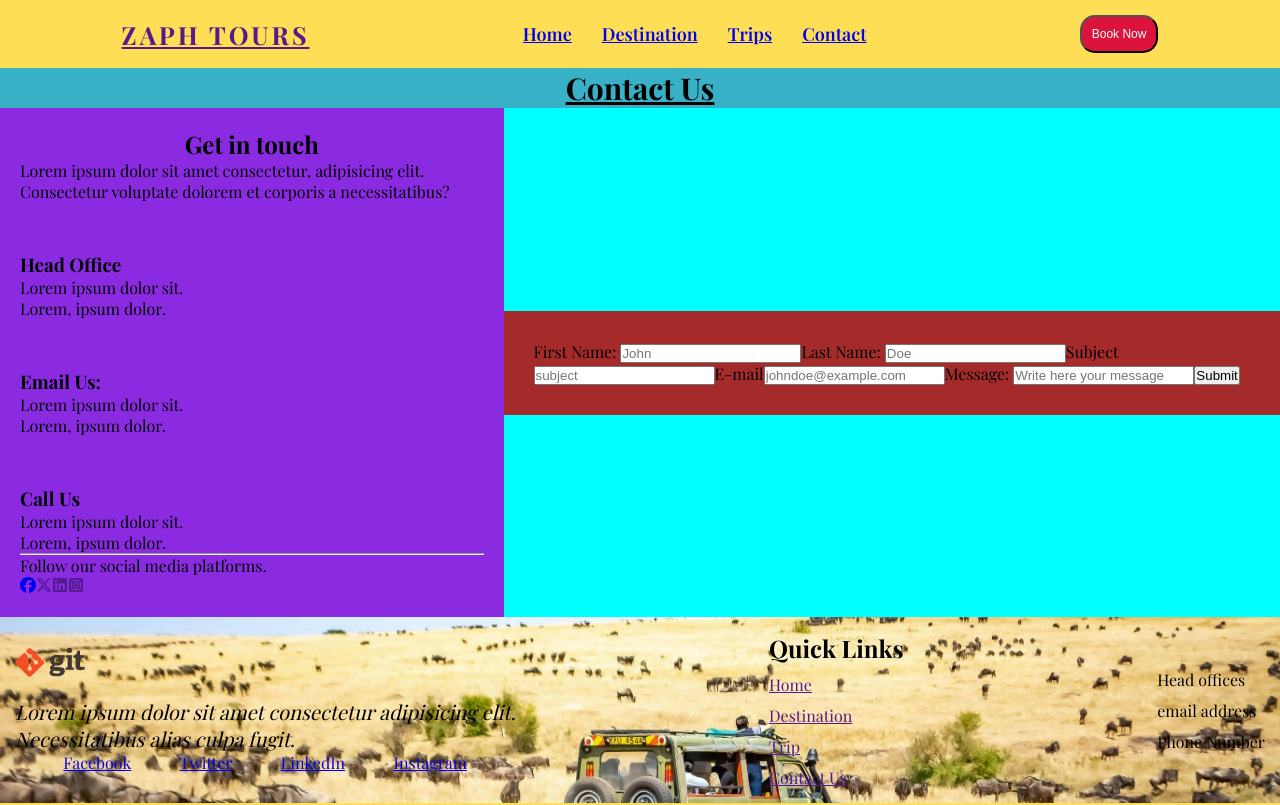
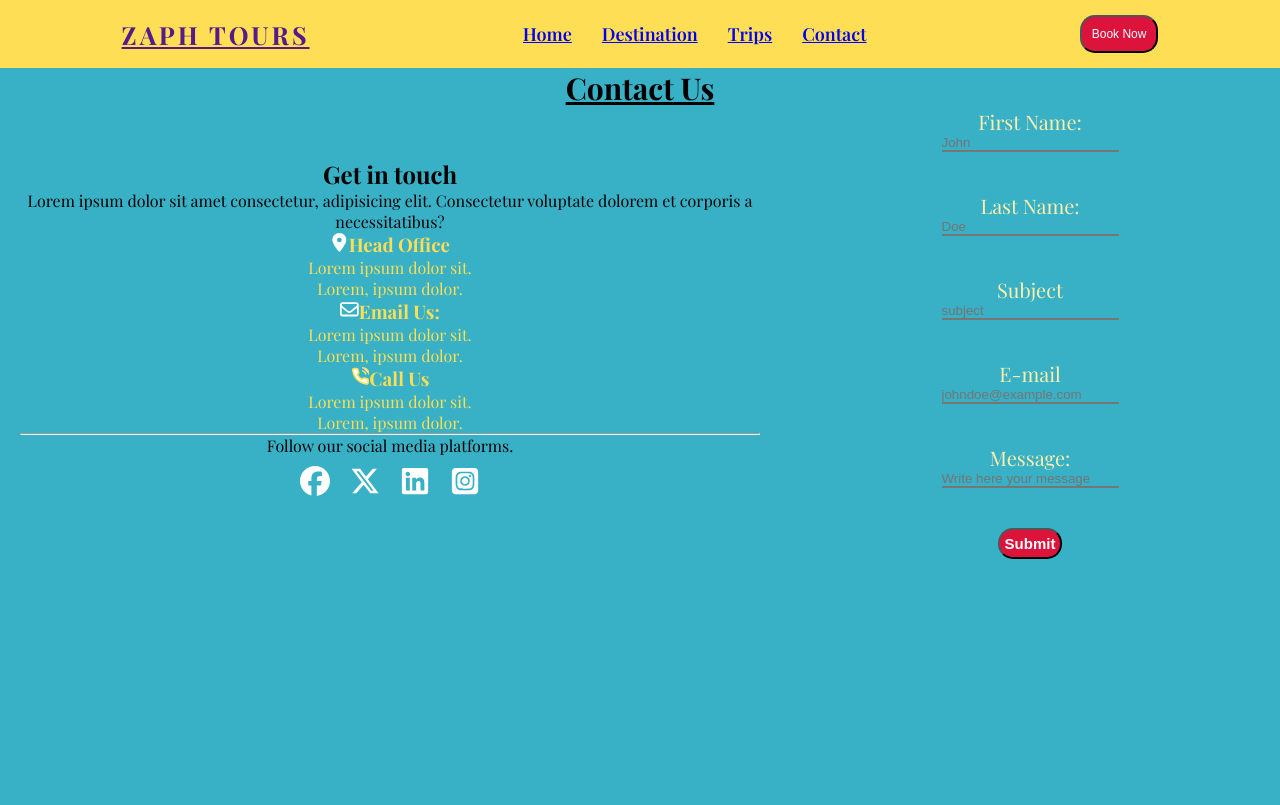
Before and after one commit to Manifest-Son/Zeph-Tours-Website, a React (Vite) app: page /contact in a window 1280 px wide. Shown: the top 805 px of the page. Built offline with nearby package versions, Linux system fonts and the light colour scheme; a web font is replaced by a local one.

Commit message:
adds the trip page and modifies the contacts page. Ready for production

```diff
--- a/src/components/Footer/Footer.css
+++ b/src/components/Footer/Footer.css
@@ -1,7 +1,16 @@
+:root {
+  --primary-color: #feefad;
+  --secondary-color: #fdde55;
+  --text-color: #38b0c5;
+  --text-color-2: #03aed2;
+}
 .footer {
-  background-image: url(../../assets/hero-bg.jpg);
+  background-image: linear-gradient(rgba(0, 0, 0, 0.7), rgba(0, 0, 0, 0.7)),
+    url(../../assets/hero-bg.jpg);
   background-position: center;
   background-size: cover;
+  color: var(--text-color-2);
+  padding-right: 4rem;
 }
 .footer-container {
   display: flex;
@@ -38,7 +47,8 @@
 .footer-socials {
   display: flex;
   align-items: center;
-  justify-content: space-evenly;
+  justify-content: center;
+  gap: 2rem;
 }
 .footer-sitemap {
   display: flex;
@@ -46,6 +56,12 @@
   align-items: baseline;
   flex-direction: column;
   gap: 1rem;
+  color: #ffffff;
+}
+.footer-links {
+  font-size: 1.5rem;
+  text-decoration: none;
+  color: #ffffff;
 }
 .footer-contact-us {
   display: flex;
@@ -53,6 +69,11 @@
   align-items: baseline;
   flex-direction: column;
   gap: 1rem;
+}
+.footer-contact-us svg {
+  width: 2rem;
+  height: 2rem;
+  color: aliceblue;
 }
 .footer-end {
   text-align: center;
--- a/src/components/Footer/Footer.jsx
+++ b/src/components/Footer/Footer.jsx
@@ -1,4 +1,12 @@
 import "./Footer.css";
+import { FaFacebook } from "react-icons/fa6";
+import { FaXTwitter } from "react-icons/fa6";
+import { FaLinkedin } from "react-icons/fa6";
+import { FaSquareInstagram } from "react-icons/fa6";
+import { FaLocationDot } from "react-icons/fa6";
+import { FaRegEnvelope } from "react-icons/fa6";
+import { FiPhoneCall } from "react-icons/fi";
+import { Link } from "react-router-dom";
 
 const Footer = () => {
   return (
@@ -13,30 +21,44 @@ const Footer = () => {
           </p>
           <div className="footer-socials">
             <a href="facebook.com/Zaph Travels" className="social-links">
-              Facebook
+              <FaFacebook />
             </a>
             <a href="twitter.com/Zaph Travels" className="social-links">
-              Twitter
+              <FaXTwitter />
             </a>
             <a href="linkedIn.com/Zaph Travels" className="social-links">
-              LinkedIn
+              <FaLinkedin />
             </a>
             <a href="instagram.com/Zaph Travels" className="social-links">
-              Instagram
+              <FaSquareInstagram />
             </a>
           </div>
         </div>
         <div className="footer-sitemap">
           <h2>Quick Links</h2>
-          <a href="">Home</a>
-          <a href="">Destination</a>
-          <a href="">Trip</a>
-          <a href="">Contact Us</a>
+          <a className="footer-links">
+            <Link to="/">Home</Link>
+          </a>
+          <a className="footer-links">
+            <Link to="/destination">Destination</Link>
+          </a>
+          <a className="footer-links">
+            <Link to="/trips">Trip</Link>
+          </a>
+          <a className="footer-links">
+            <Link to="/contact">Contact Us</Link>
+          </a>
         </div>
         <div className="footer-contact-us">
-          <p>Head offices</p>
-          <p>email address</p>
-          <p>Phone Number</p>
+          <p>
+            <FaLocationDot /> Head offices: <br /> Harambee House, Muranga.
+          </p>
+          <p>
+            <FaRegEnvelope /> Email address: <br /> info@zaphtours.co.ke
+          </p>
+          <p>
+            <FiPhoneCall /> Phone Number: <br /> +254756389320{" "}
+          </p>
         </div>
       </div>
       <div className="footer-end">
--- a/src/pages/Contact/Contact.css
+++ b/src/pages/Contact/Contact.css
@@ -1,3 +1,9 @@
+:root {
+  --primary-color: #feefad;
+  --secondary-color: #fdde55;
+  --text-color: #38b0c5;
+  --text-color-2: #03aed2;
+}
 .contact-header {
   text-align: center;
   font-size: 3rem;
@@ -5,43 +11,70 @@
 }
 .contact-wrapper {
   display: flex;
-  justify-content: center;
+  justify-content: space-around;
   align-items: center;
+  height: auto;
+  padding-bottom: 1rem;
   /* padding: 4rem; */
-  background-color: aqua;
 }
 .contact-socials {
+  text-align: center;
   padding: 2rem;
-  background-color: blueviolet;
 }
 .contact-socials h2 {
   text-align: center;
 }
-.socials a {
+.contact-links svg {
   width: 3rem;
   height: 3rem;
-  border-radius: 50%;
-  fill: green;
+  /* border-radius: 50%; */
 }
-.icons {
-  --size: 5rem;
-  width: var(--size);
-  height: var(--size);
+svg {
+  fill: #ffff;
 }
-.icons svg {
-  --size: 3rem;
-  width: var(--size);
-  height: var(--size);
-  fill: orange;
+.socials {
+  padding: 1rem;
+  display: flex;
+  justify-content: center;
+  align-items: baseline;
+  gap: 2rem;
+}
+.social-txt {
+  text-align: center;
+}
+.contact-addins {
+  color: var(--secondary-color);
 }
 .contact-form {
-  display: grid;
-  padding: 3rem;
+  color: #feefad;
+  display: flex;
+  justify-content: center;
+  align-items: center;
   flex-direction: column;
-  background-color: brown;
+  height: auto;
+  width: 50rem;
 }
 .location {
   width: 100%;
   height: 50vh;
   border: 2px soild green;
 }
+.contact-input {
+  margin-bottom: 5vh;
+  border-right: none;
+  border-top: none;
+  border-left: none;
+  background-color: transparent;
+  outline: none;
+  color: white;
+  caret-color: white;
+}
+label {
+  font-size: 2rem;
+}
+.submit {
+  background-color: crimson;
+  border-radius: 15px;
+  color: #ffff;
+  font-weight: 700;
+}
--- a/src/pages/Contact/Contact.jsx
+++ b/src/pages/Contact/Contact.jsx
@@ -2,9 +2,9 @@ import { FaFacebook } from "react-icons/fa6";
 import { FaXTwitter } from "react-icons/fa6";
 import { FaLinkedin } from "react-icons/fa6";
 import { FaSquareInstagram } from "react-icons/fa6";
-// import { FaLocationDot } from "react-icons/fa6";
-// import { FaRegEnvelope } from "react-icons/fa6";
-// import { FiPhoneCall } from "react-icons/fi";
+import { FaLocationDot } from "react-icons/fa6";
+import { FaRegEnvelope } from "react-icons/fa6";
+import { FiPhoneCall } from "react-icons/fi";
 // import { FaChevronRight } from "react-icons/fa";
 // import { FaChevronDown } from "react-icons/fa6";
 
@@ -23,68 +23,96 @@ const Contact = () => {
           </p>
           <div className="contact-addins">
             <div className="icons"></div>
-            <h3>Head Office</h3>
+            <h3>
+              <FaLocationDot />
+              Head Office
+            </h3>
             <p>Lorem ipsum dolor sit.</p>
             <p>Lorem, ipsum dolor.</p>
           </div>
           <div className="contact-addins">
             <div className="icons"></div>
-            <h3>Email Us: </h3>
+            <h3>
+              <FaRegEnvelope />
+              Email Us:{" "}
+            </h3>
             <p>Lorem ipsum dolor sit.</p>
             <p>Lorem, ipsum dolor.</p>
           </div>
           <div className="contact-addins">
             <div className="icons"></div>
-            <h3>Call Us</h3>
+            <h3>
+              <FiPhoneCall />
+              Call Us
+            </h3>
             <p>Lorem ipsum dolor sit.</p>
             <p>Lorem, ipsum dolor.</p>
           </div>
           <hr />
           <div>
-            <p>Follow our social media platforms.</p>
+            <p className="social-txt">Follow our social media platforms.</p>
             <div className="socials">
-              <a href="facebook.com/Zaph-Tours">
+              <a href="facebook.com/Zaph-Tours" className="contact-links">
                 <FaFacebook />
               </a>
-              <a href="">
+              <a href="" className="contact-links">
                 <FaXTwitter />
               </a>
-              <a href="">
+              <a href="" className="contact-links">
                 <FaLinkedin />
               </a>
-              <a href="">
+              <a href="" className="contact-links">
                 <FaSquareInstagram />
               </a>
             </div>
           </div>
         </div>
 
-        <div className="contact-form">
-          <form action="">
+        <div>
+          <form action="" className="contact-form">
             <label htmlFor="fName">First Name: </label>
-            <input type="text" name="fName" placeholder="John" />
+            <input
+              type="text"
+              name="fName"
+              placeholder="John"
+              className="contact-input"
+            />
             <label htmlFor="lName">Last Name: </label>
-            <input type="text" name="lName" placeholder="Doe" />
+            <input
+              type="text"
+              name="lName"
+              placeholder="Doe"
+              className="contact-input"
+            />
             <label htmlFor="subject">Subject </label>
-            <input type="text" name="fName" placeholder="subject" />
+            <input
+              type="text"
+              name="fName"
+              placeholder="subject"
+              className="contact-input"
+            />
             <label htmlFor="email">E-mail</label>
             <input
               type="email"
               name="email"
               placeholder="johndoe@example.com"
+              className="contact-input"
             />
             <label htmlFor="message">Message: </label>
             <input
               type="textbox"
               name="message"
               placeholder="Write here your message"
+              className="contact-input"
             />
-            <button type="submit">Submit</button>
+            <button type="submit" className="submit">
+              Submit
+            </button>
           </form>
         </div>
       </div>
-      <div >
-      {/* <iframe src="https://www.google.com/maps/embed?pb=!1m18!1m12!1m3!1d127644.27838379539!2d36.78433052908718!3d-1.2401873034031623!2m3!1f0!2f0!3f0!3m2!1i1024!2i768!4f13.1!3m3!1m2!1s0x182f47a013536429%3A0x18243e7d1e89c538!2sAJ%20Kenya%20Safaris%20Ltd%20-%20Tours%20and%20Travel!5e0!3m2!1sen!2ske!4v1717940354950!5m2!1sen!2ske" width="600" height="450" style="border:0;" allowfullscreen="" loading="lazy" className="location"></iframe> */}
+      <div className="location">
+        {/* <iframe src="https://www.google.com/maps/embed?pb=!1m18!1m12!1m3!1d127644.27838379539!2d36.78433052908718!3d-1.2401873034031623!2m3!1f0!2f0!3f0!3m2!1i1024!2i768!4f13.1!3m3!1m2!1s0x182f47a013536429%3A0x18243e7d1e89c538!2sAJ%20Kenya%20Safaris%20Ltd%20-%20Tours%20and%20Travel!5e0!3m2!1sen!2ske!4v1717940354950!5m2!1sen!2ske" width="600" height="450" style="border:0;" allowfullscreen="" loading="lazy" ></iframe> */}
       </div>
     </section>
   );
--- a/src/pages/Home/About.jsx
+++ b/src/pages/Home/About.jsx
@@ -22,6 +22,7 @@ const About = () => {
             perspiciatis cupiditate qui, aliquam repudiandae minus dolore
             molestias laudantium!
           </p>
+          <button className="about-btn">Learn More</button>
         </div>
       </div>
     </div>
--- a/src/pages/Trip/Trip.css
+++ b/src/pages/Trip/Trip.css
@@ -26,7 +26,7 @@
 }
 .trip-wrapper {
   width: 30rem;
-  height: 17vh;
+  height: 25vh;
   border: 2px solid black;
   margin: 1.5rem;
   border-radius: 15px;
@@ -51,7 +51,7 @@
 .trip-desc svg {
   width: 3rem;
   height: 3rem;
-  fill: aqua;
+  fill: #ffffff;
   background-color: black;
   border-radius: 50%;
 }
```
Also changed, not shown: src/data/Eco.js (+14 -15 lines), src/pages/Home/Home.css (+10 -11 lines), src/pages/Home/Signup.jsx (+9 -3 lines).
